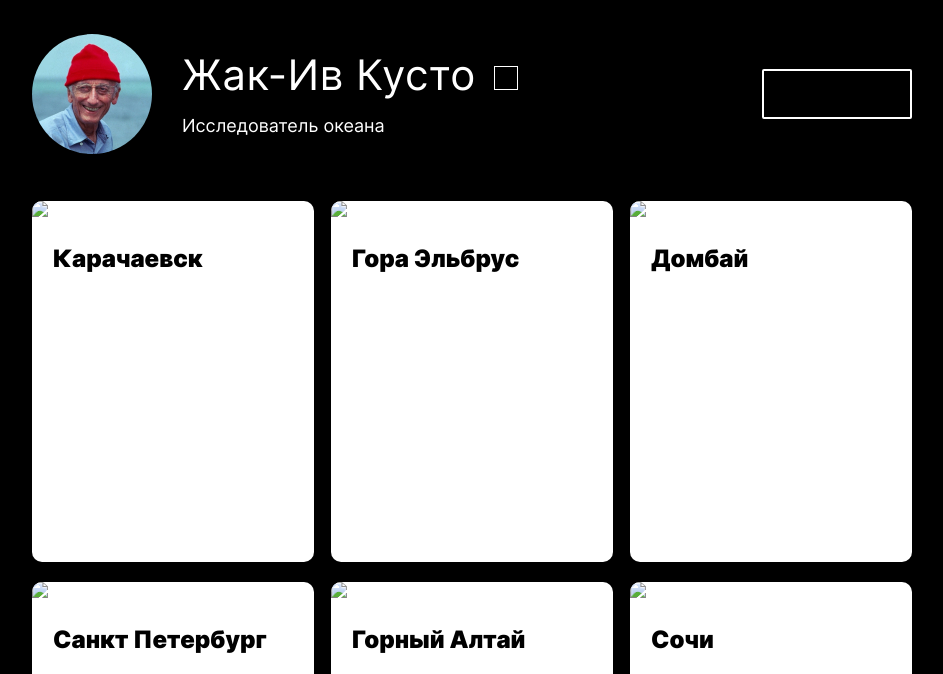
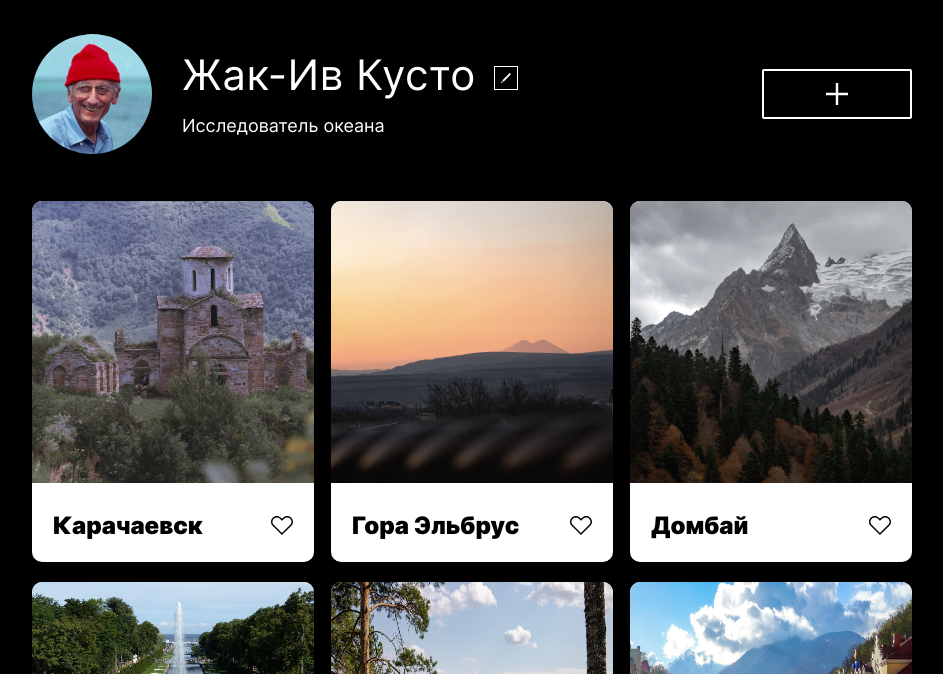
Before and after one commit to AliceGgv/mesto-project, a plain HTML site: page index.html in a window 1280 px wide. Shown: the part 126-800 px from the top of the page, without its empty margins (168-1111 px from the left). Drawn offline with Linux system fonts and the light colour scheme; the site is published under a folder, as on GitHub Pages, so addresses that start at the root find nothing; files whose address does not match are found by name.

Commit message:
second commit

```diff
--- a/blocks/elements/__button/elements__button.css
+++ b/blocks/elements/__button/elements__button.css
@@ -1,5 +1,5 @@
 .elements__button {
-  background: url("/images/heart.svg") no-repeat 50%/100%;
+  background: url("../../../images/heart.svg") no-repeat 50%/100%;
   width: 22px;
   height: 19px;
   border: none;
--- a/blocks/popup/__exit-button/popup__exit-button.css
+++ b/blocks/popup/__exit-button/popup__exit-button.css
@@ -1,5 +1,5 @@
 .popup__exit-button {
-  background: url("/images/Close-icon.svg") no-repeat 50%/100%;
+  background: url("../../../images/Close-icon.svg") no-repeat 50%/100%;
   border: none;
   width: 32px;
   height: 32px;
--- a/blocks/profile/__add-button/profile__add-button.css
+++ b/blocks/profile/__add-button/profile__add-button.css
@@ -3,7 +3,7 @@
   height: 50px;
   border-radius: 2px;
   border: 2px solid #fff;
-  background: url("/images/vector.svg") no-repeat 50%/ 22px 22px;
+  background: url("../../../images/vector.svg") no-repeat 50%/ 22px 22px;
   align-self: center;
   box-sizing: border-box;
 }
--- a/blocks/profile/__edit-button/profile__edit-button.css
+++ b/blocks/profile/__edit-button/profile__edit-button.css
@@ -3,7 +3,7 @@
   height: 24px;
   border: 1px solid #ffffff;
   box-sizing: border-box;
-  background: url("/images/vector-change.svg") no-repeat 50%/ 10px 10px;
+  background: url("../../../images/vector-change.svg") no-repeat 50%/ 10px 10px;
 }
 
 @media (max-width: 930px) {
--- a/index.html
+++ b/index.html
@@ -42,7 +42,7 @@
         <div class="elements__item">
           <img
             class="elements__img"
-            src="/images/karachaevsk.jpg"
+            src="images/karachaevsk.jpg"
             alt="Карачаевск"
           />
           <div class="elements__info">
@@ -53,7 +53,7 @@
         <div class="elements__item">
           <img
             class="elements__img"
-            src="/images/elbrus.jpg"
+            src="images/elbrus.jpg"
             alt="Гора Эльбрус"
           />
           <div class="elements__info">
@@ -62,7 +62,7 @@
           </div>
         </div>
         <div class="elements__item">
-          <img class="elements__img" src="/images/dombay.jpg" alt="Домбай" />
+          <img class="elements__img" src="images/dombay.jpg" alt="Домбай" />
           <div class="elements__info">
             <h2 class="elements__title">Домбай</h2>
 
@@ -72,7 +72,7 @@
         <div class="elements__item">
           <img
             class="elements__img"
-            src="/images/st-petersburg.jpg"
+            src="images/st-petersburg.jpg"
             alt="Санкт Петербург"
           />
           <div class="elements__info">
@@ -83,7 +83,7 @@
         <div class="elements__item">
           <img
             class="elements__img"
-            src="/images/gorniy-altai.jpg"
+            src="images/gorniy-altai.jpg"
             alt="Горный Алтай"
           />
           <div class="elements__info">
@@ -92,7 +92,7 @@
           </div>
         </div>
         <div class="elements__item">
-          <img class="elements__img" src="/images/sochi.jpg" alt="Сочи" />
+          <img class="elements__img" src="images/sochi.jpg" alt="Сочи" />
           <div class="elements__info">
             <h2 class="elements__title">Сочи</h2>
             <button class="elements__button content-hover"></button>
```
